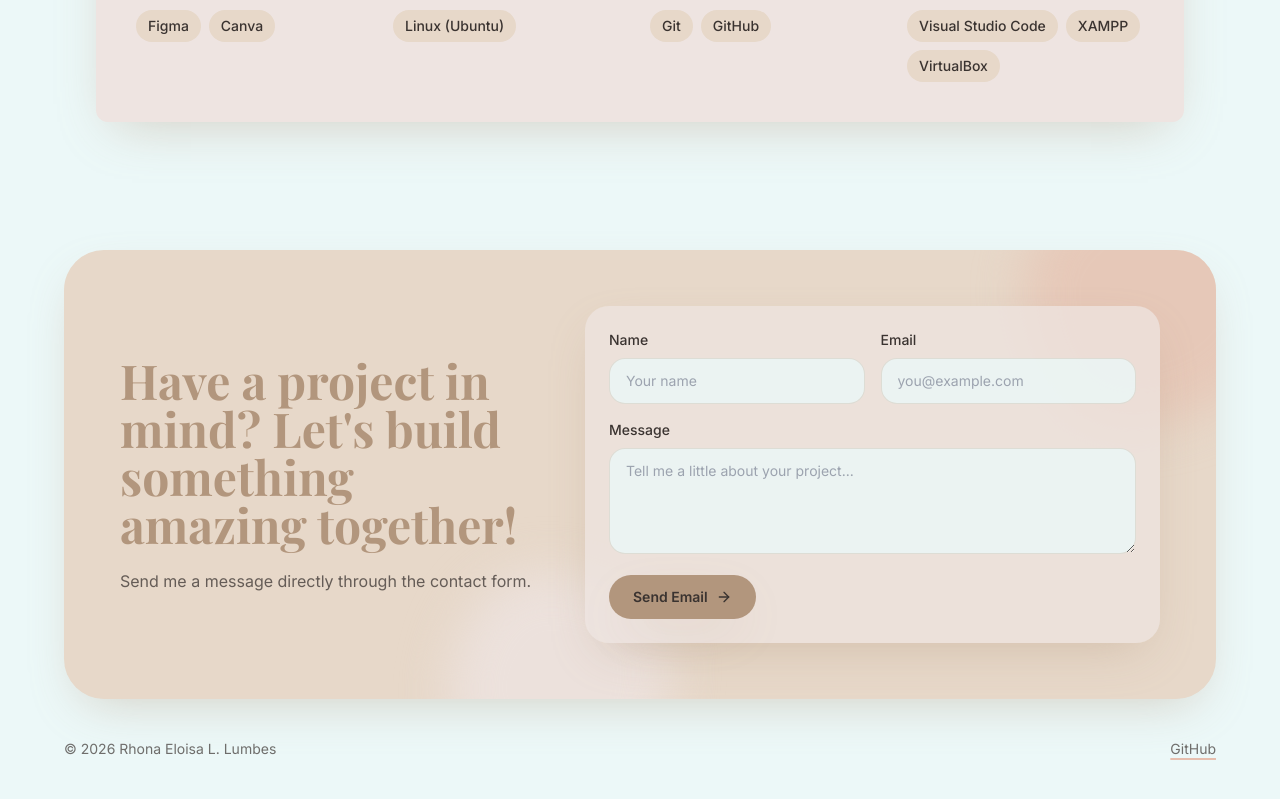
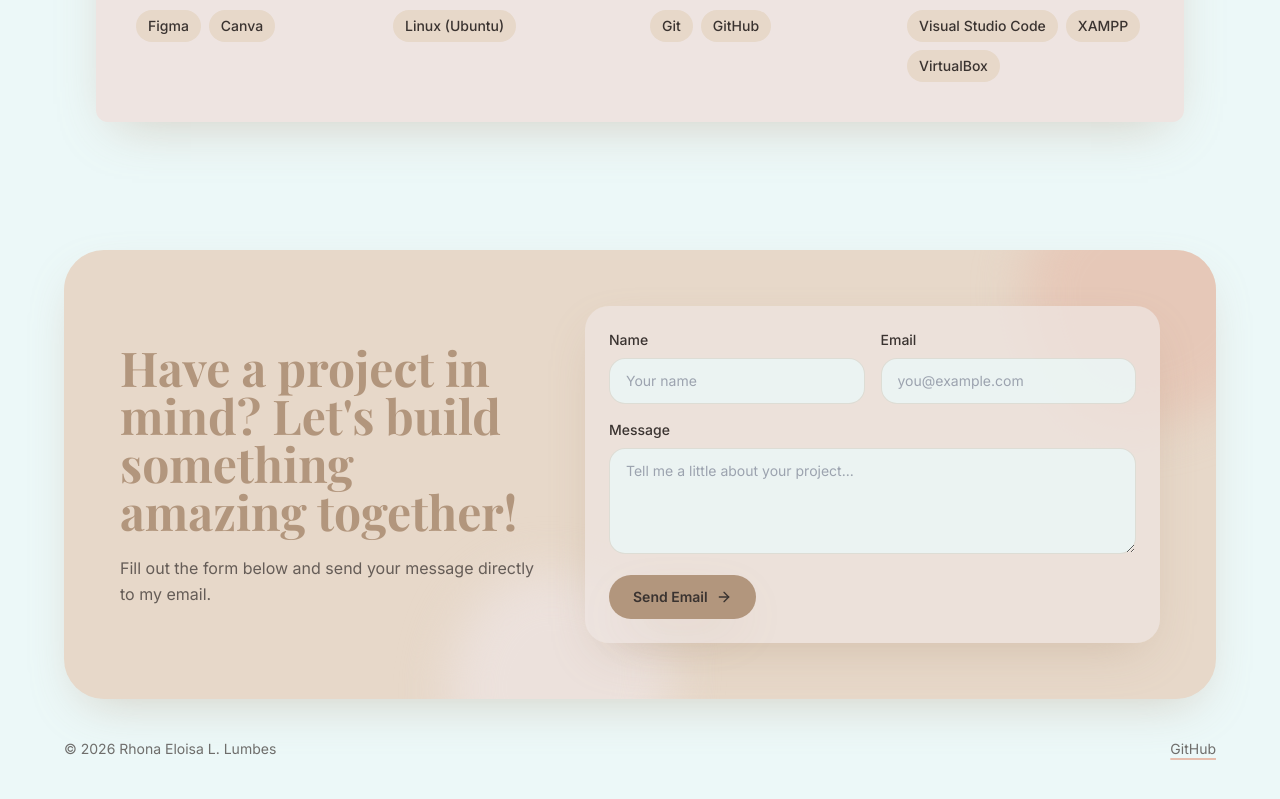
Before and after one commit to rhonaeloisa/portfolio, a Next.js app: page / in a window 1280 px wide. Shown: the part 2767-3566 px from the top of the page. Built offline with nearby package versions, Linux system fonts and the light colour scheme; a web font is replaced by a local one.

Commit message:
Clarify contact form subtext

```diff
--- a/app/page.tsx
+++ b/app/page.tsx
@@ -573,7 +573,7 @@ export default function Home() {
                   together!
                 </h2>
                 <p className="mt-5 max-w-md text-base leading-relaxed text-ink/75">
-                  Send me a message directly through the contact form.
+                  Fill out the form below and send your message directly to my email.
                 </p>
               </div>
               <ContactForm />
```
